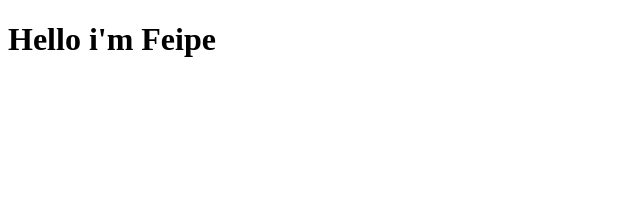
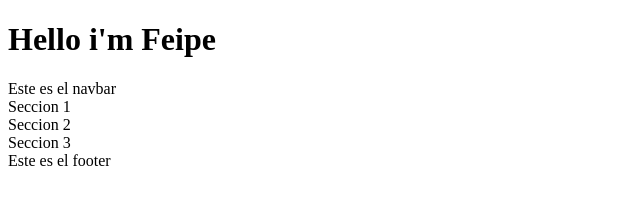
Before and after one commit to F-DV/principal-portafolio, a plain HTML site: page index.html in a window 1280 px wide. Shown: the whole page, without its empty margins (0-640 px from the left). Drawn offline with Linux system fonts and the light colour scheme.

Commit message:
cambios de dev2

```diff
--- a/index.html
+++ b/index.html
@@ -10,14 +10,15 @@
 <body>
     <header>
         <h1>Hello i'm Feipe</h1>
-        <nav></nav>
+        <nav>Este es el navbar</nav>
     </header>
     <main>
-        <section></section>
-        <section></section>
+        <section>Seccion 1</section>
+        <section>Seccion 2</section>
+        <section>Seccion 3</section>
     </main>
     <footer>
-
+        Este es el footer
     </footer>
 </body>
 </html>
```
